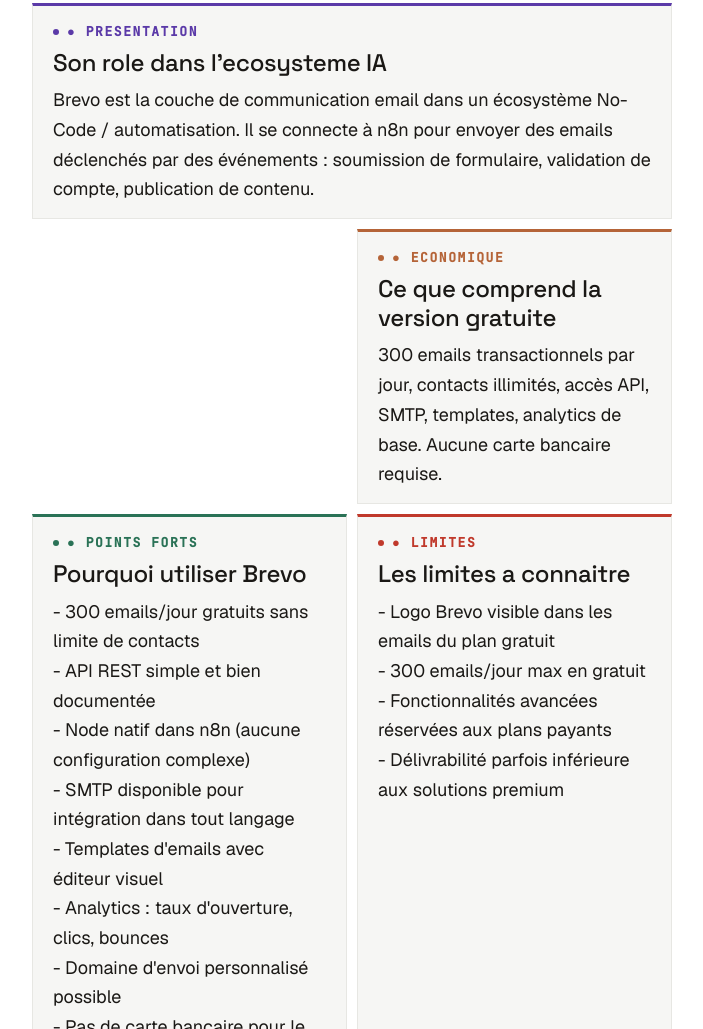
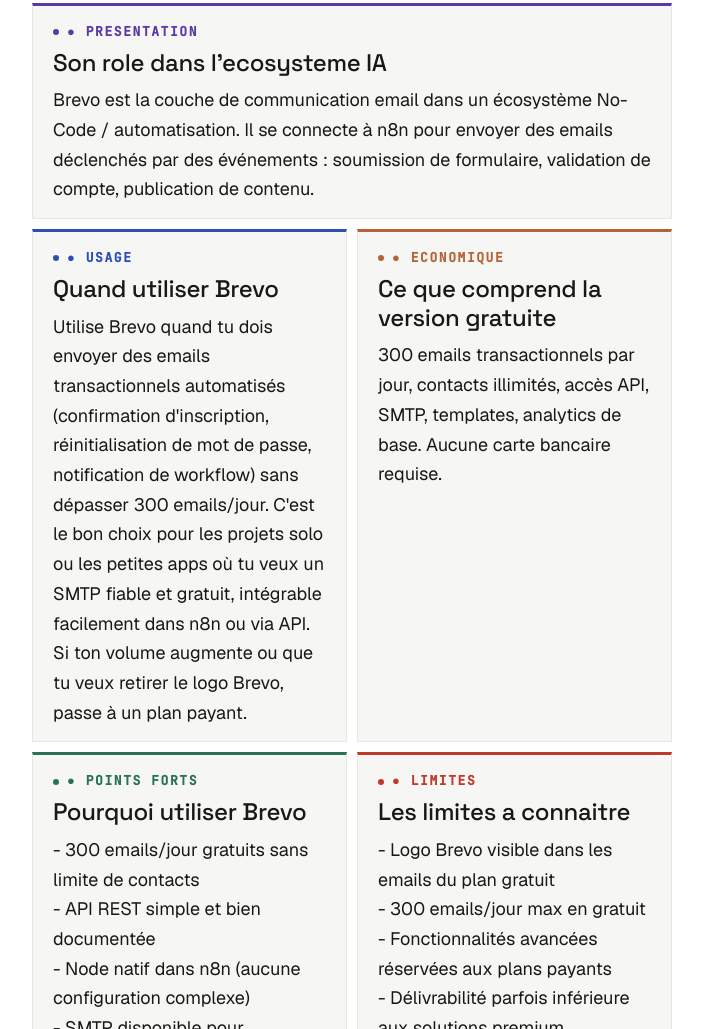
Before and after one commit to RobinDuale/base_IA, a plain HTML site: page outils/brevo.html in a window 1280 px wide. Shown: the part 968-1997 px from the top of the page, without its empty margins (248-951 px from the left). Drawn offline with nearby package versions, Linux system fonts and the light colour scheme.

Commit message:
deploy: c973db86bbe4dc184bbc1a17490a4d737fd7cd1f

```diff
--- a/outils/brevo.html
+++ b/outils/brevo.html
@@ -224,7 +224,12 @@
       <p>Brevo est la couche de communication email dans un écosystème No-Code / automatisation. Il se connecte à n8n pour envoyer des emails déclenchés par des événements : soumission de formulaire, validation de compte, publication de contenu.</p>
     </section>
 
-      <div class="section-pair"><div></div>
+      <div class="section-pair">
+    <section class="section" data-type="usage">
+      <div class="section-eyebrow">&#9679; Usage</div>
+      <h2>Quand utiliser Brevo</h2>
+      <p>Utilise Brevo quand tu dois envoyer des emails transactionnels automatisés (confirmation d'inscription, réinitialisation de mot de passe, notification de workflow) sans dépasser 300 emails/jour. C'est le bon choix pour les projets solo ou les petites apps où tu veux un SMTP fiable et gratuit, intégrable facilement dans n8n ou via API. Si ton volume augmente ou que tu veux retirer le logo Brevo, passe à un plan payant.</p>
+    </section>
     <section class="section" data-type="eco">
       <div class="section-eyebrow">&#9679; Economique</div>
       <h2>Ce que comprend la version gratuite</h2>
--- a/version.json
+++ b/version.json
@@ -1 +1 @@
-{"built_at":"2026-05-18T16:43:40.619Z"}
+{"built_at":"2026-05-18T16:45:06.463Z"}
```
